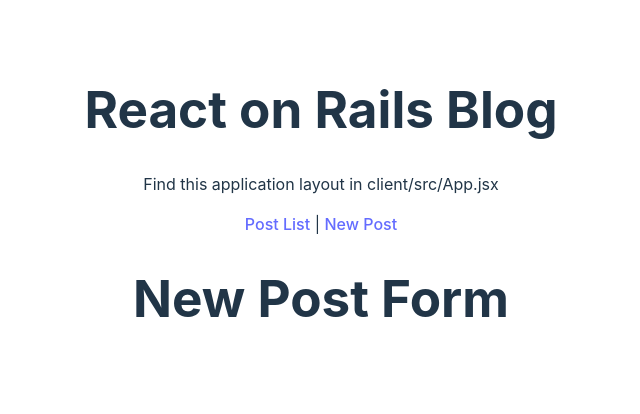
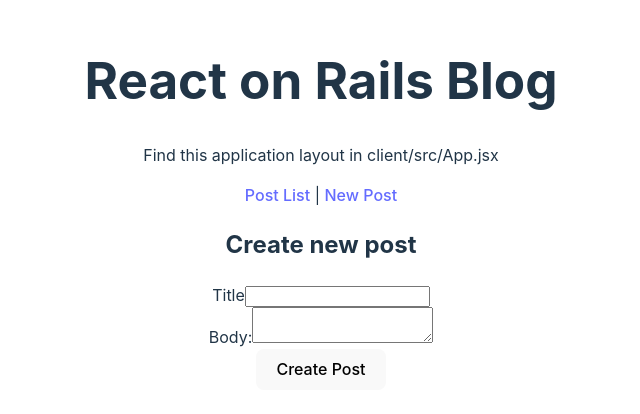
Before and after one commit to mt02-dev/react_rails_youtube_prac, a React (Vite) app in the folder client/: page /new in a window 1280 px wide. Shown: the part 196-610 px from the top of the page, without its empty margins (319-959 px from the left). Built offline with nearby package versions, Linux system fonts and the light colour scheme; no server answers.

Commit message:
implement edit func

```diff
--- a/client/src/components/AppRoutes.jsx
+++ b/client/src/components/AppRoutes.jsx
@@ -1,7 +1,9 @@
 import React from "react";
-import { Route, Routes } from "react-router-dom";
+import { Route, Routes, useNavigate } from "react-router-dom";
 import PostList from "../features/posts/PostList"
 import PostDetails from "../features/posts/PostDetails"
+import NewPostForm from "../features/posts/NewPostForm";
+import EditPostForm from "../features/posts/EditPostForm";
 
 function AppRoutes() {
   return (
@@ -9,7 +11,8 @@
       <Routes>
         <Route path="/" element={<PostList />} />
         <Route path="posts/:id" element={<PostDetails />} />
-        <Route path="/new" element={<h1>New Post Form</h1>} />
+        <Route path="posts/:id/edit" element={<EditPostForm />} />
+        <Route path="/new" element={<NewPostForm />} />
       </Routes>
 
     </>
--- /dev/null
+++ b/client/src/features/posts/EditPostForm.jsx
@@ -0,0 +1,85 @@
+import { useState, useEffect } from "react";
+import { useParams, useNavigate } from "react-router-dom";
+import { API_URL } from "../../constants";
+
+function EditPostForm(){
+  const [post, setPost] = useState(null);
+  const [, setLoading] = useState(true);
+  const [, setError] = useState(null);
+  const {id} = useParams();
+  const navigate = useNavigate();
+  useEffect(() => {
+
+    const fetchCurrentPost = async () => {
+      try {
+        const response = await fetch(`${API_URL}/${id}`);
+        if(response.ok) {
+          const json = await response.json();
+          setPost(json);
+        } else {
+          console.log('hoge');
+          throw response
+        }
+      } catch (error) {
+        console.log("an error occured:", error);
+      } finally {
+        setLoading(false);
+      }
+    }
+    fetchCurrentPost();
+  }, [id]);
+  const handleSubmit = async (e) => {
+    e.preventDefault();
+    try {
+      const response = await fetch(`${API_URL}/${id}`, {
+        method: "PUT",
+        headers: {
+          "Content-Type": "application/json",
+        },
+        body: JSON.stringify({
+          title: post.title,
+          body: post.body
+        })
+      })
+      if(response.ok){
+        const json = await response.json();
+        console.log("Success:", json);
+        navigate(`/posts/${id}`);
+      } else {
+        throw response;
+      }
+    } catch (error) {
+      console.log("An error occured")
+    }
+  }
+  if (!post) return <h2>Loading...</h2>;
+  return (
+    <div>
+      <h2>Edit Post</h2>
+      <form onSubmit={handleSubmit}>
+        <div>
+          <label htmlFor="titleInput">Title</label>
+          <input
+            type="text"
+            id="titleInput"
+            value={post.title}
+            onChange={(e) => setPost({...post, title: e.target.value})}
+          />
+        </div>
+        <div>
+          <label htmlFor="bodyInput">Body:</label>
+          <textarea
+            id="bodyInput"
+            value={post.body}
+            onChange={(e) => setPost({...post, body: e.target.value})}
+          />
+        </div>
+        <div>
+          <button type="submit">Save</button>
+        </div>
+      </form>
+    </div>
+  )
+}
+
+export default EditPostForm;
--- /dev/null
+++ b/client/src/features/posts/NewPostForm.jsx
@@ -0,0 +1,59 @@
+import { useState } from "react";
+import { useNavigate } from "react-router-dom";
+import { API_URL } from "../../constants";
+
+function NewPostForm() {
+  const [title, setTitle] = useState("");
+  const [body, setBody] = useState("");
+  const navigate = useNavigate();
+
+  const handleSubmit = async (e) => {
+    e.preventDefault();
+    const postData = {title, body};
+    const response = await fetch(API_URL, {
+      method: "POST",
+      headers: {
+        "Content-Type": "application/json",
+      },
+      body: JSON.stringify(postData)
+    });
+    if(response.ok){
+      const {id} = await response.json();
+      navigate(`/posts/${id}`);
+    } else {
+      console.log("An error occured.");
+    }
+  };
+
+  return (
+    <div>
+      <h2>Create new post</h2>
+        <form onSubmit={handleSubmit}>
+          <div>
+            <label htmlFor="titleInput">Title</label>
+            <input
+              id="titleInput"
+              type="text"
+              value={title}
+              onChange={(e)=> setTitle(e.target.value) }
+              required
+            />
+          </div>
+          <div>
+            <label htmlFor="bodyInput">Body:</label>
+            <textarea
+              id="bodyInput"
+              value={body}
+              onChange={(e) => setBody(e.target.value)}
+              required
+            />
+          </div>
+          <div>
+            <button type="submit">Create Post</button>
+          </div>
+        </form>
+    </div>
+  )
+}
+
+export default NewPostForm;
--- a/client/src/features/posts/PostList.jsx
+++ b/client/src/features/posts/PostList.jsx
@@ -1,6 +1,6 @@
 import React, { useState, useEffect }from "react"
 import { API_URL } from "../../constants"
-import { Route } from "react-router-dom";
+import { Link } from "react-router-dom";
 
 function PostList() {
   const [posts, setPosts] = useState([]);
@@ -33,7 +33,11 @@
         {posts.map((post) => {
           return (
             <div key={post.id} className="post-wrap">
-              <h2 className="title">{post.title}</h2>
+              <h2>
+                <Link to={`/posts/${post.id}`}  className="title">
+                  {post.title}
+                </Link>
+              </h2>
               <p className="body">{post.body}</p>
             </div>
           )
```
Also changed, not shown: 1 other file (tests, documents, lock files or other folders).
